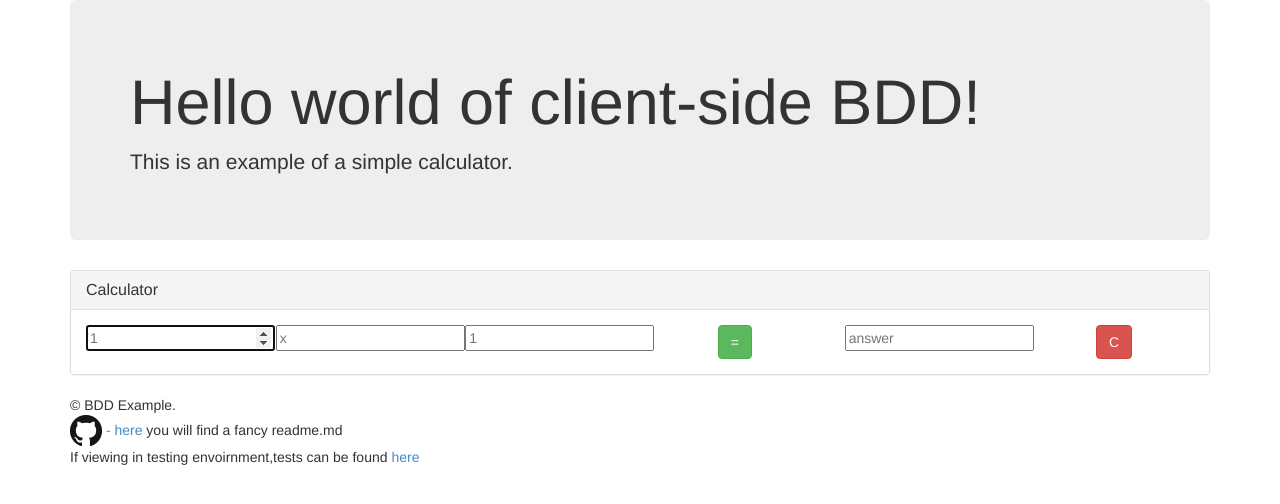
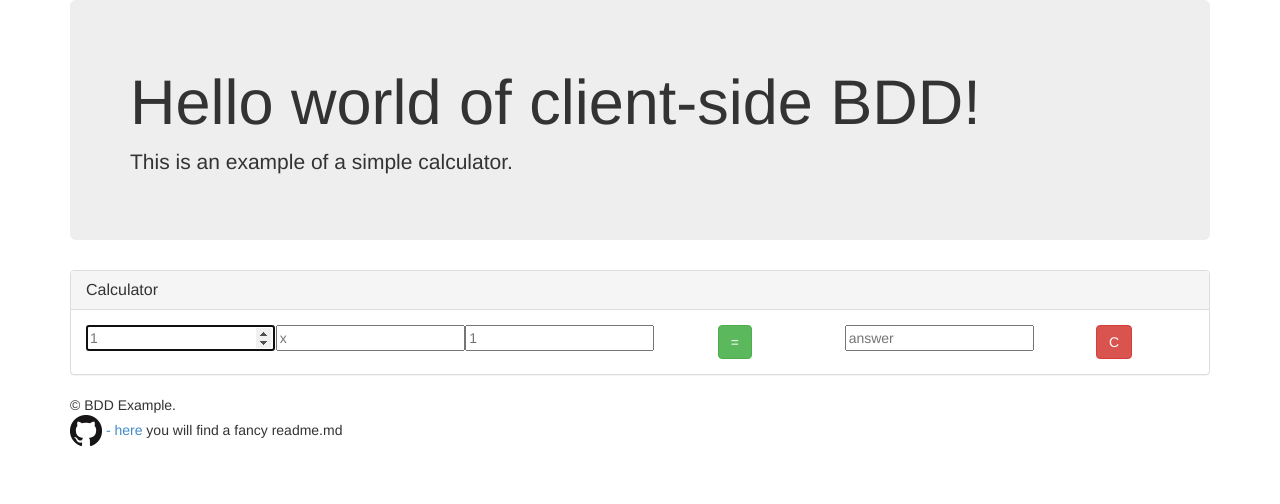
Before and after one commit to fifimac/Calculator, a plain HTML site: page public/index.html in a window 1280 px wide. Drawn offline with Linux system fonts and the light colour scheme.

Commit message:
minor change to footer

```diff
--- a/public/index.html
+++ b/public/index.html
@@ -53,7 +53,7 @@
 			<div id="footer">
 				&copy; BDD Example. <br>
 				<img src="img/GitHub.png"> <a href="https://github.com/fifimac/Calculator"> - here </a> you will find a fancy readme.md
-				<p>If viewing in testing envoirnment,tests can be found <a href="../test/SpecRunner.html">here</a> </p>
+
 
 			</div>
 		</div>
```
